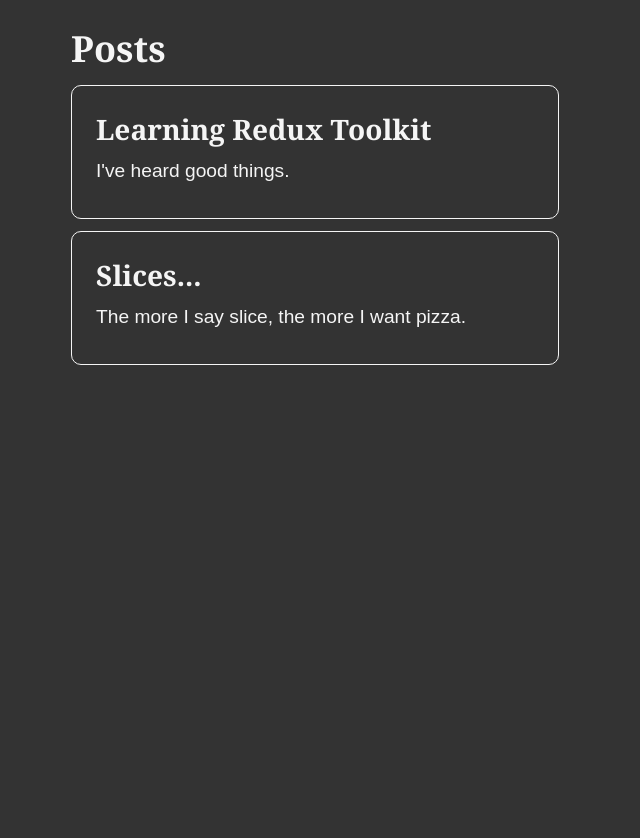
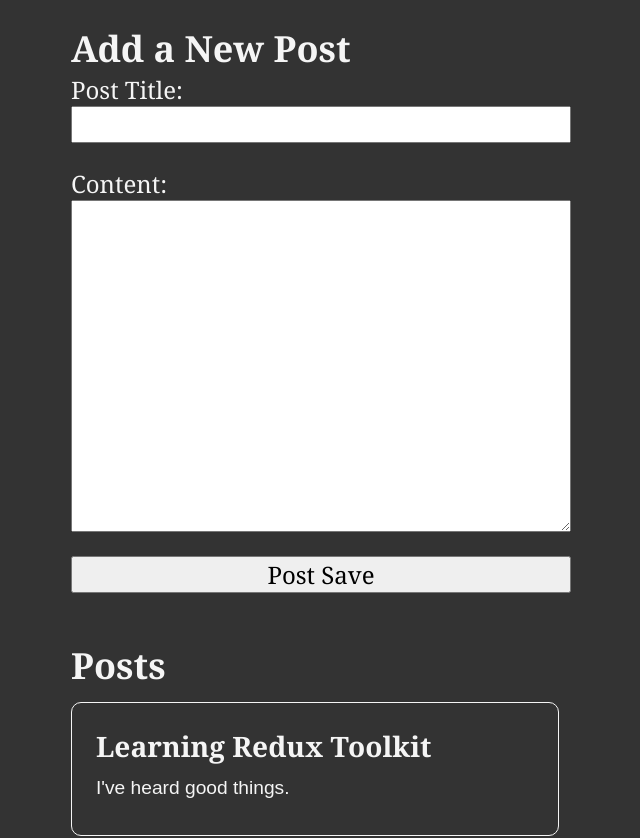
Before and after one commit to varundhand/redux-practise, a React (Vite) app: page / in a window 1280 px wide. Shown: the top 838 px of the page, without its empty margins (319-959 px from the left). Built offline with nearby package versions, Linux system fonts and the light colour scheme.

Commit message:
created AddPostsForm component

```diff
--- a/src/App.jsx
+++ b/src/App.jsx
@@ -1,4 +1,5 @@
 import './App.css'
+import AddPostsForm from './components/AddPostsForm'
 import PostsList from './components/PostsList'
 
 
@@ -6,6 +7,7 @@
 
   return (
     <main className="App">
+      <AddPostsForm/>
       <PostsList/>
     </main>
   )
--- a/src/components/AddPostsForm.jsx
+++ b/src/components/AddPostsForm.jsx
@@ -1,11 +1,58 @@
 import { useState } from "react";
+import { useDispatch } from "react-redux";
+import { nanoid } from "@reduxjs/toolkit";  // generates a random id like uuid
 import React from 'react'
 
+import { postAdded } from "../features/posts/postsSlice";
+
 const AddPostsForm = () => {
+  const dispatch = useDispatch()
+  const [title,setTitle] = useState('')
+  const [content,setContent] = useState('')
+
+  const onTitleChanged = (e) => {setTitle(e.target.value)}
+  const onContentChanged = (e) => {setContent(e.target.value)}
+
+  const onSavePostClicked = () => {
+    if (title && content) {
+      dispatch(
+        postAdded({
+          id:nanoid(), // it gives id, title and content
+          title,
+          content
+        })
+      )
+      setTitle('') // setTitle and setContent back to empty string once post is saved
+      setContent('')
+    }
+  }
+
   return (
-    <div>
-
-    </div>
+    <section>
+      <h2>Add a New Post</h2>
+      <form action="">
+        <label htmlFor="postTitle">Post Title: </label>
+        <input
+          type="text"
+          id="postTitle"
+          name="postTitle"
+          value={title}
+          onChange={onTitleChanged}
+        />
+        <label htmlFor="postContent">Content: </label>
+        <textarea
+          id="postContent"
+          cols="30" rows="10"
+          name="postContent"
+          value={content}
+          onChange={onContentChanged}
+        />
+        <button
+          type="button"
+          onClick={onSavePostClicked}
+        >Post Save</button>
+      </form>
+    </section>
   )
 }
 
```
